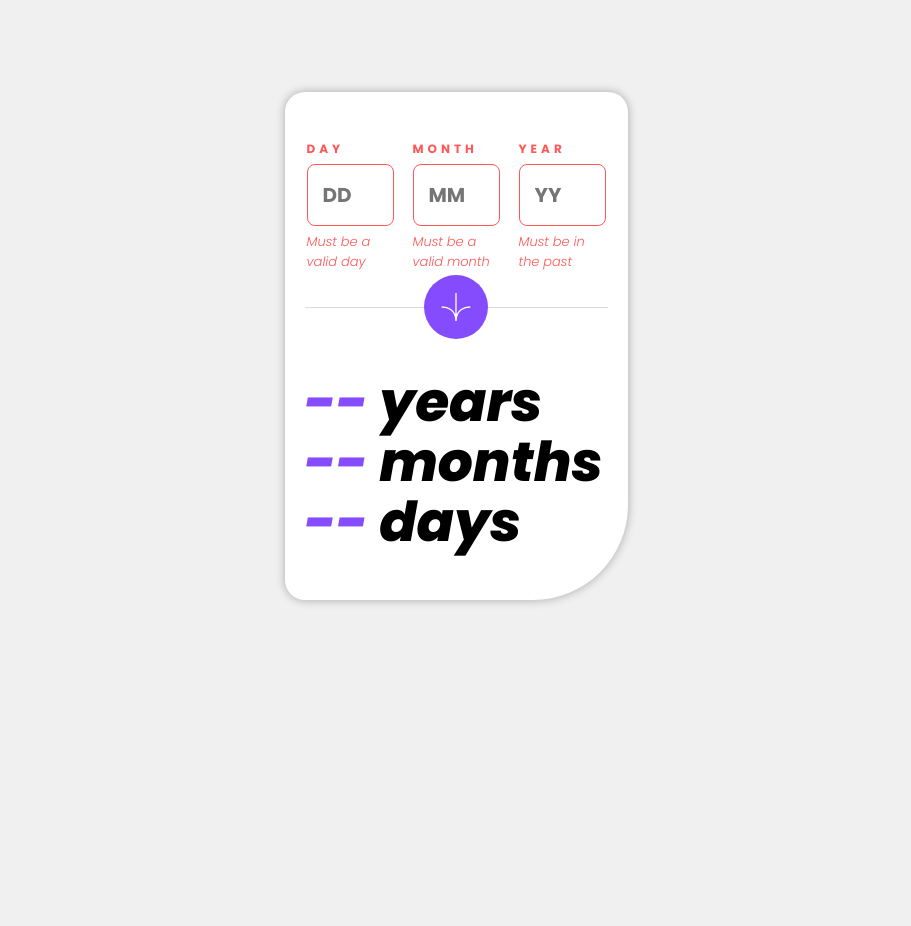
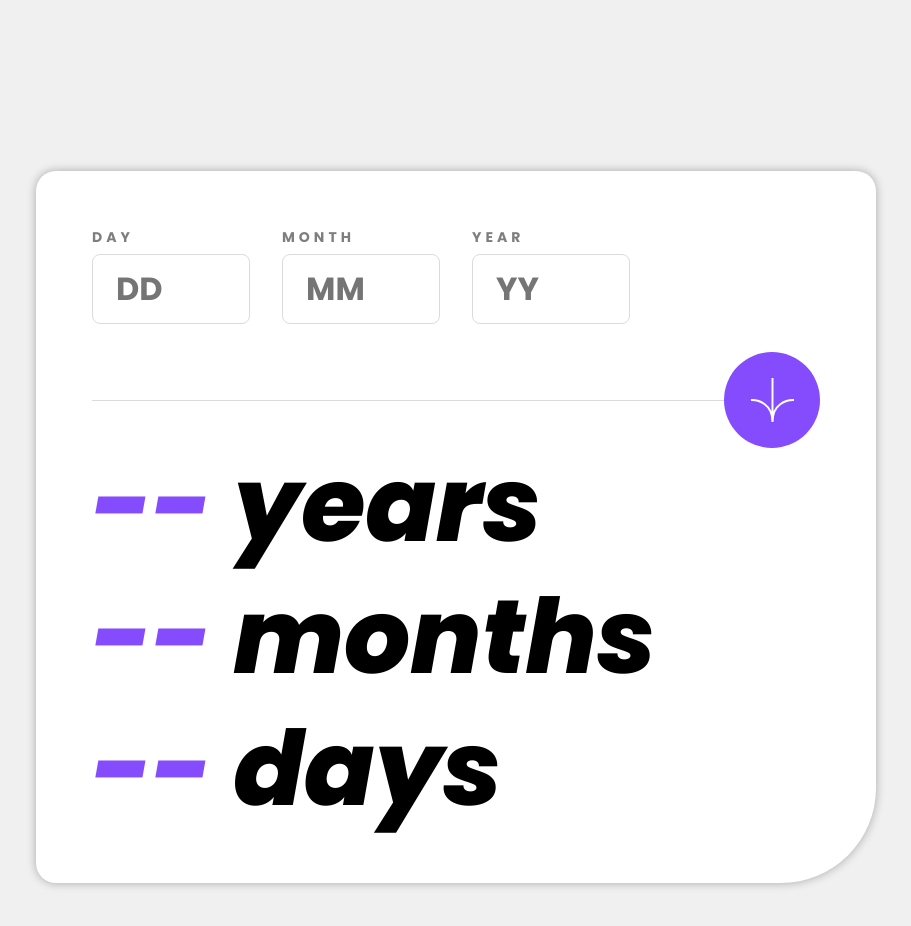
Before and after one commit to ViniciusCorbim/age-calculator-app-main, a plain HTML site: page index.html in a window 1280 px wide. Shown: the whole page, without its empty margins (184-1095 px from the left). Before the commit the page ends 800 px from the top, so only its background shows below. Drawn offline with Linux system fonts and the light colour scheme.

Commit message:
Desktop-design

```diff
--- /dev/null
+++ b/assets/scss/responsive-elements.scss
@@ -0,0 +1,54 @@
+@media screen and (min-width: 768px) {
+  body {
+    main {
+      max-width: 840px;
+      margin: 171px auto;
+      padding: 56px 56px 60px 56px;
+
+      section#input_section {
+        gap: 32px;
+        justify-content: flex-start;
+        padding-bottom: 49px;
+
+        div {
+          label {
+            font-size: 0.875rem;
+          }
+
+          input {
+            width: 158px;
+            height: 70px;
+            padding: 23px;
+            font-size: 2rem;
+          }
+
+          span.error {
+            width: 158px;
+            height: 21px;
+            font-size: 0.875rem;
+          }
+        }
+
+        button {
+          width: 96px;
+          height: 96px;
+
+          top: calc(100% - 48px);
+          right: 0;
+
+          img {
+            width: 45px;
+          }
+        }
+      }
+
+      section#output_section {
+        margin-top: 26px;
+
+        p {
+          font-size: 6.5rem;
+        }
+      }
+    }
+  }
+}
--- a/assets/scss/style.scss
+++ b/assets/scss/style.scss
@@ -56,6 +56,7 @@ body {
         border: $backgroundColor2 1px solid;
         border-radius: 8px;
         font-size: 1.25rem;
+        caret-color: $color1;
 
         &::-webkit-outer-spin-button,
         &::-webkit-inner-spin-button {
@@ -65,7 +66,6 @@ body {
         &:focus,
         &:hover {
           border-color: $color1;
-          caret-color: $color1;
         }
       }
 
@@ -89,7 +89,7 @@ body {
 
       position: absolute;
       top: calc(100% - 32px);
-      left: calc(50% - 32px);
+      right: calc(50% - 32px);
 
       display: flex;
       justify-content: center;
@@ -112,6 +112,7 @@ body {
 
         input {
           border-color: $color2;
+          caret-color: $color2;
         }
       }
     }
@@ -132,3 +133,5 @@ body {
     }
   }
 }
+
+@import "responsive-elements";
--- a/index.html
+++ b/index.html
@@ -16,23 +16,23 @@
   </head>
   <body>
     <main>
-      <section id="input_section" class="error">
+      <section id="input_section">
         <div class="day">
           <label for="day_input">Day</label>
           <input type="number" id="day_input" placeholder="DD" />
-          <span class="error" id="day_error">Must be a valid day</span>
+          <span class="error" id="day_error"></span>
         </div>
 
         <div class="month">
           <label for="month_input">Month</label>
           <input type="number" id="month_input" placeholder="MM" />
-          <span class="error" id="month_error">Must be a valid month</span>
+          <span class="error" id="month_error"></span>
         </div>
 
         <div class="year">
           <label for="year_input">Year</label>
           <input type="number" id="year_input" placeholder="YY" />
-          <span class="error" id="year_error">Must be in the past</span>
+          <span class="error" id="year_error"></span>
         </div>
 
         <button>
```
Also changed, not shown: assets/css/style.css, 1 other file.
